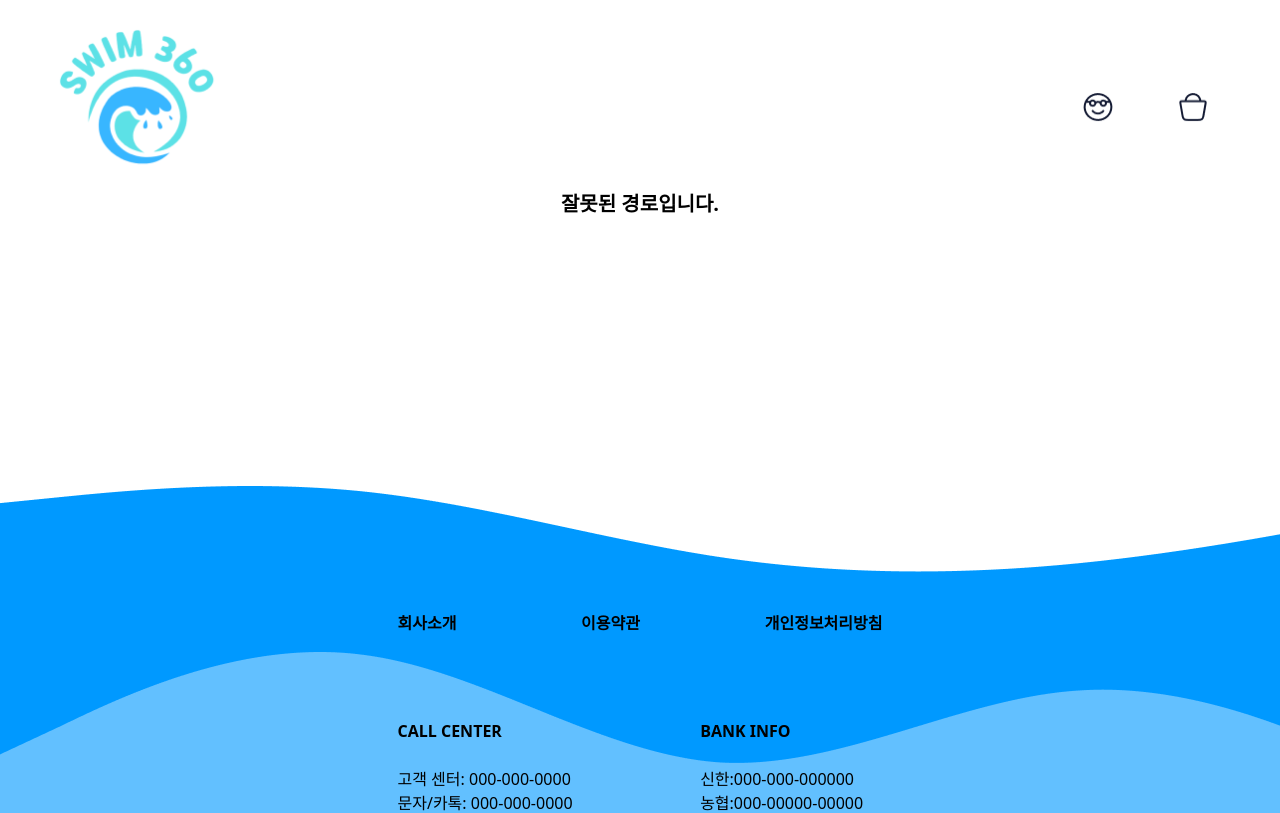
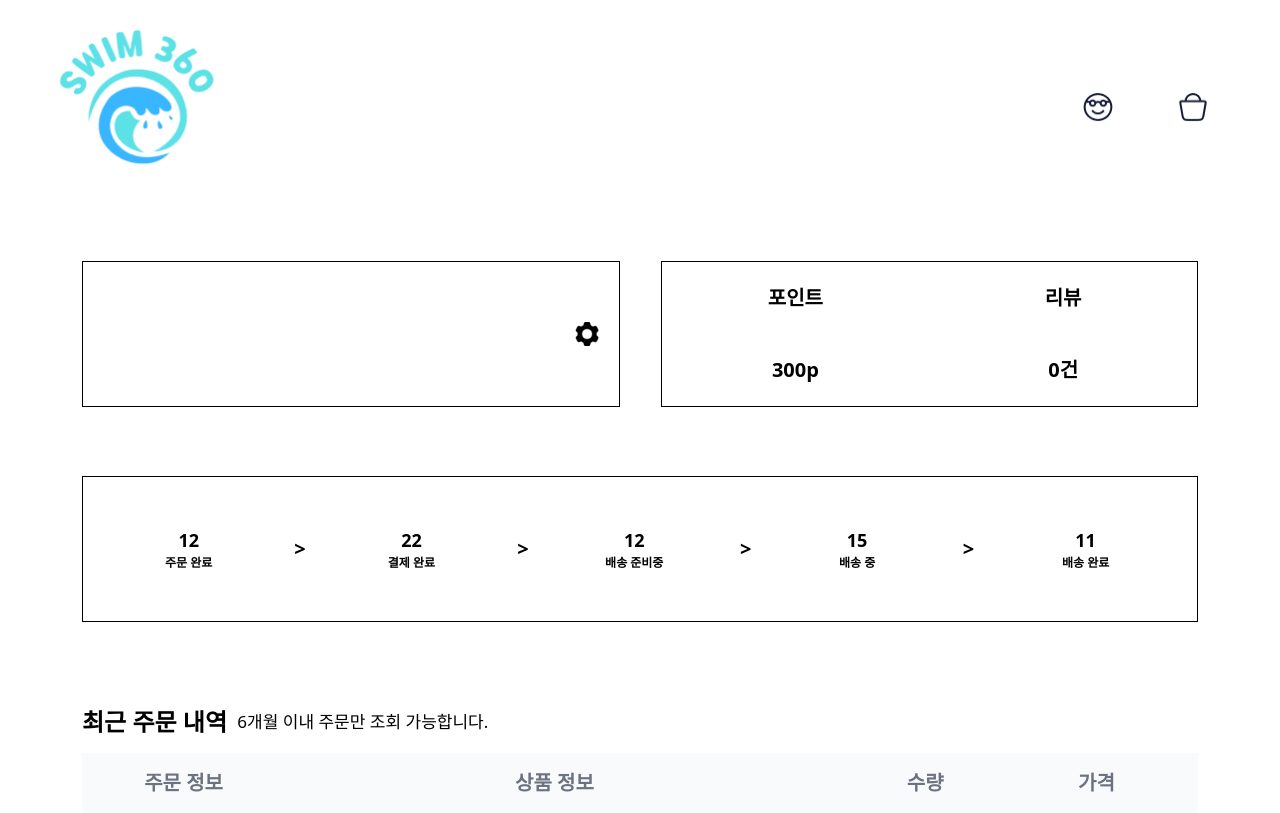
Before and after one commit to ormcamp-fe-3rd/swim360, a React (Vite) app in the folder frontend/: page /mypage in a window 1280 px wide. Shown: the top 813 px of the page. Built offline with nearby package versions, Linux system fonts and the light colour scheme; no server answers.

Commit message:
feat: url에서 사용자 아이디 삭제

```diff
--- a/frontend/src/components/home/MainIconButton.tsx
+++ b/frontend/src/components/home/MainIconButton.tsx
@@ -21,7 +21,7 @@ export default function MainIconButton() {
   return (
     <div className="flex justify-around tablet:w-[190px]">
       <button>
-        <Link to={userId ? `/mypage/${userId}` : "/login"}>
+        <Link to={userId ? "/mypage" : "/login"}>
           <img
             className="hidden h-8 w-8 tablet:block"
             src={myPageIcon.imgUrl}
@@ -33,7 +33,7 @@ export default function MainIconButton() {
       </button>
 
       <button className="relative">
-        <Link to={userId ? `/cart` : "/login"}>
+        <Link to={userId ? "/cart" : "/login"}>
           {cartCount > 0 && (
             <div className="absolute left-5 top-1 flex h-3 w-3 items-center justify-center rounded-full bg-red-600 text-[8px] text-white">
               {cartCount > 99 ? "99" : cartCount}
--- a/frontend/src/components/mypage/UserDetailPreview.tsx
+++ b/frontend/src/components/mypage/UserDetailPreview.tsx
@@ -25,7 +25,7 @@ function UserDetailPreview() {
 
   return (
     <Link
-      to={`/mypage/${userId}/point_and_review`}
+      to="/mypage/point_and_review"
       state={{ reviews: reviews }}
     >
       <div className="flex h-[146px] w-full items-center justify-center border border-black py-[30px]">
--- a/frontend/src/components/mypage/UserInfoPreview.tsx
+++ b/frontend/src/components/mypage/UserInfoPreview.tsx
@@ -27,7 +27,7 @@ function UserInfoPreview() {
 
   return (
     <Link
-      to={"/mypage/verification"}
+      to="/mypage/verification"
       role="link"
     >
       <div className="flex h-[146px] items-center justify-between border border-black px-5">
--- a/frontend/src/routes/index.tsx
+++ b/frontend/src/routes/index.tsx
@@ -40,10 +40,10 @@ const router = createBrowserRouter([
       { path: "/join", element: <JoinPage /> },
       { path: "/join_completion", element: <JoinCompletionPage /> },
       { path: "/agrees", element: <AgreesPage /> },
-      { path: "/mypage/:id", element: <MyPage /> },
+      { path: "/mypage", element: <MyPage /> },
       { path: "/mypage/verification", element: <UserVerificationPage />},
       { path: "/mypage/edit", element: <MyPageEditPage /> },
-      { path: "/mypage/:id/point_and_review", element: <PointAndReviewPage /> },
+      { path: "/mypage/point_and_review", element: <PointAndReviewPage /> },
 
       {
         path: "/change_pwd_completion",
--- a/frontend/src/routes/pages/LoginPage.tsx
+++ b/frontend/src/routes/pages/LoginPage.tsx
@@ -45,7 +45,7 @@ function LoginPage() {
 
       setUserId(user.id.toString());
       sessionStorage.setItem("id", user.id.toString());
-      navigate(`/mypage/${user.id}`);
+      navigate("/mypage");
 
     } catch (error) {
       console.log(error);
```
